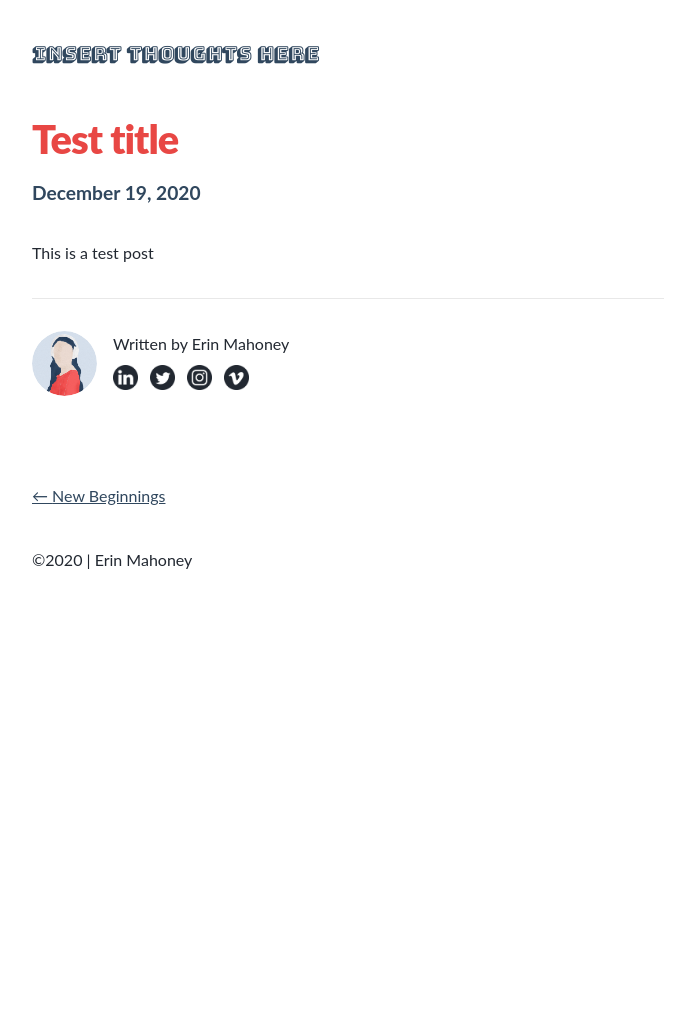
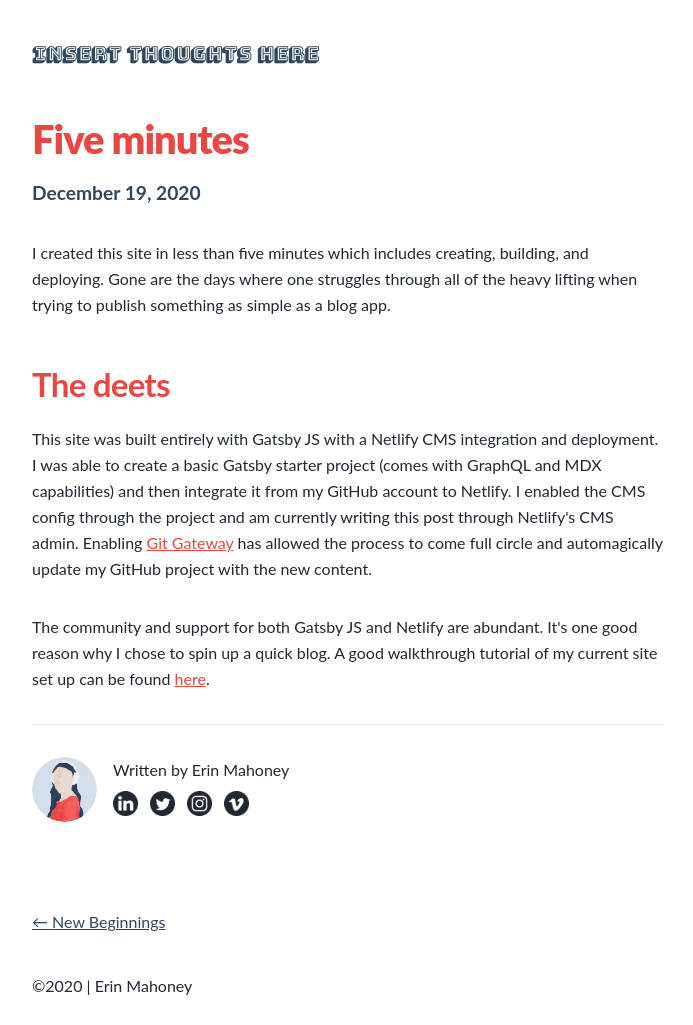
Before and after one commit to erintherad/erinblog, a Gatsby site: page /2020-12-19-test-title/ in a window 1280 px wide. Shown: the whole page, without its empty margins (292-985 px from the left). Before the commit the page ends 800 px from the top, so only its background shows below. Built offline with nearby package versions, Linux system fonts and the light colour scheme; Gatsby itself is replaced by a stand-in of ours.

Commit message:
Update Blog “2020-12-19-test-title”

```diff
--- a/content/blog/2020-12-19-test-title.md
+++ b/content/blog/2020-12-19-test-title.md
@@ -1,6 +1,12 @@
 ---
 layout: blog
-title: Test title
+title: Five minutes
 date: 2020-12-19T16:24:58.131Z
 ---
-This is a test post
+I created this site in less than five minutes which includes creating, building, and deploying. Gone are the days where one struggles through all of the heavy lifting when trying to publish something as simple as a blog app.
+
+## The deets
+
+This site was built entirely with Gatsby JS with a Netlify CMS integration and deployment. I was able to create a basic Gatsby starter project (comes with GraphQL and MDX capabilities) and then integrate it from my GitHub account to Netlify. I enabled the CMS config through the project and am currently writing this post through Netlify's CMS admin. Enabling [Git Gateway](https://docs.netlify.com/visitor-access/git-gateway/) has allowed the process to come full circle and automagically update my GitHub project with the new content.
+
+The community and support for both Gatsby JS and Netlify are abundant. It's one good reason why I chose to spin up a quick blog. A good walkthrough tutorial of my current site set up can be found [here](https://www.freecodecamp.org/news/how-to-build-a-blog-with-gatsby-and-netlify-cms/).
```
